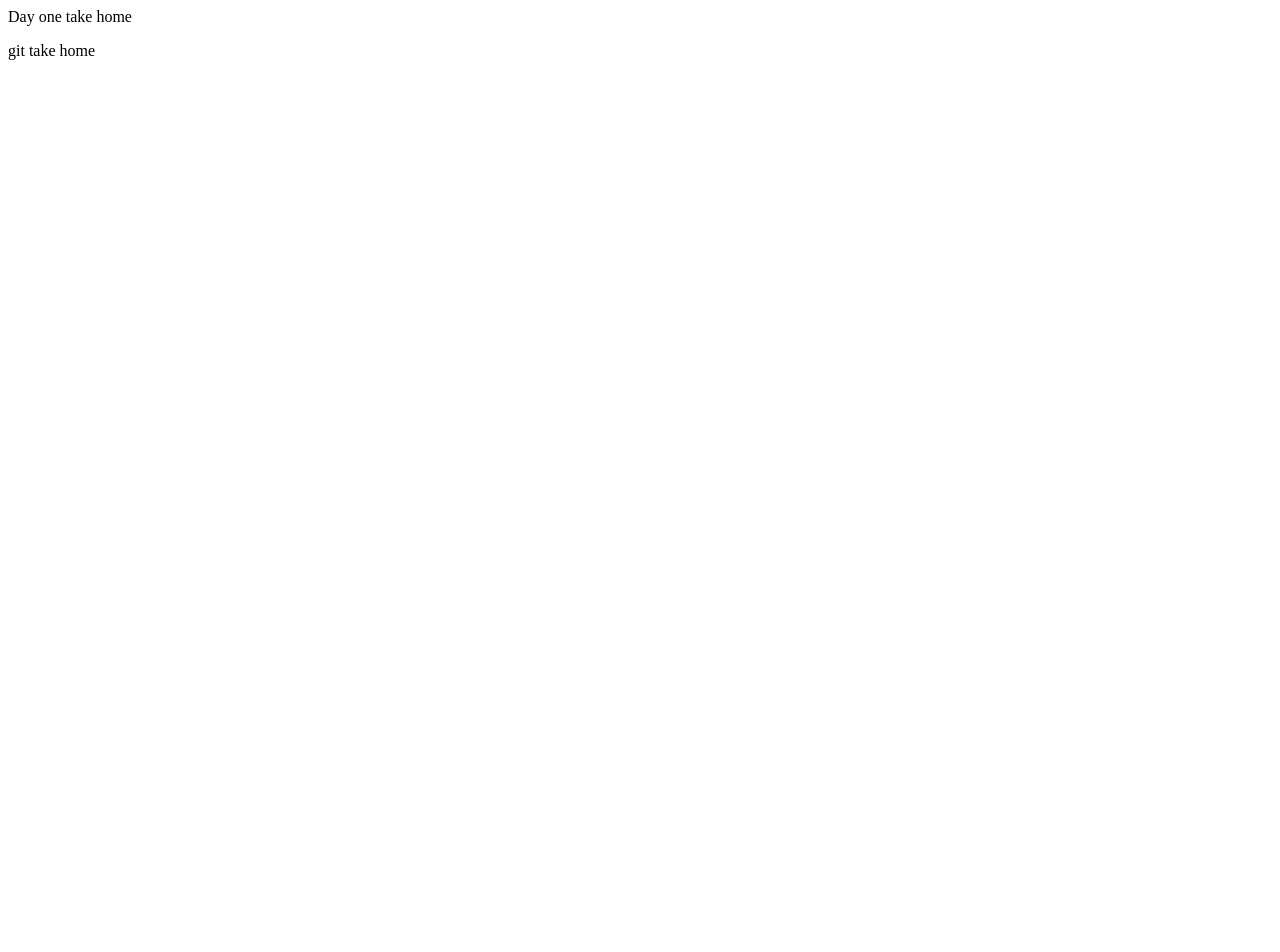
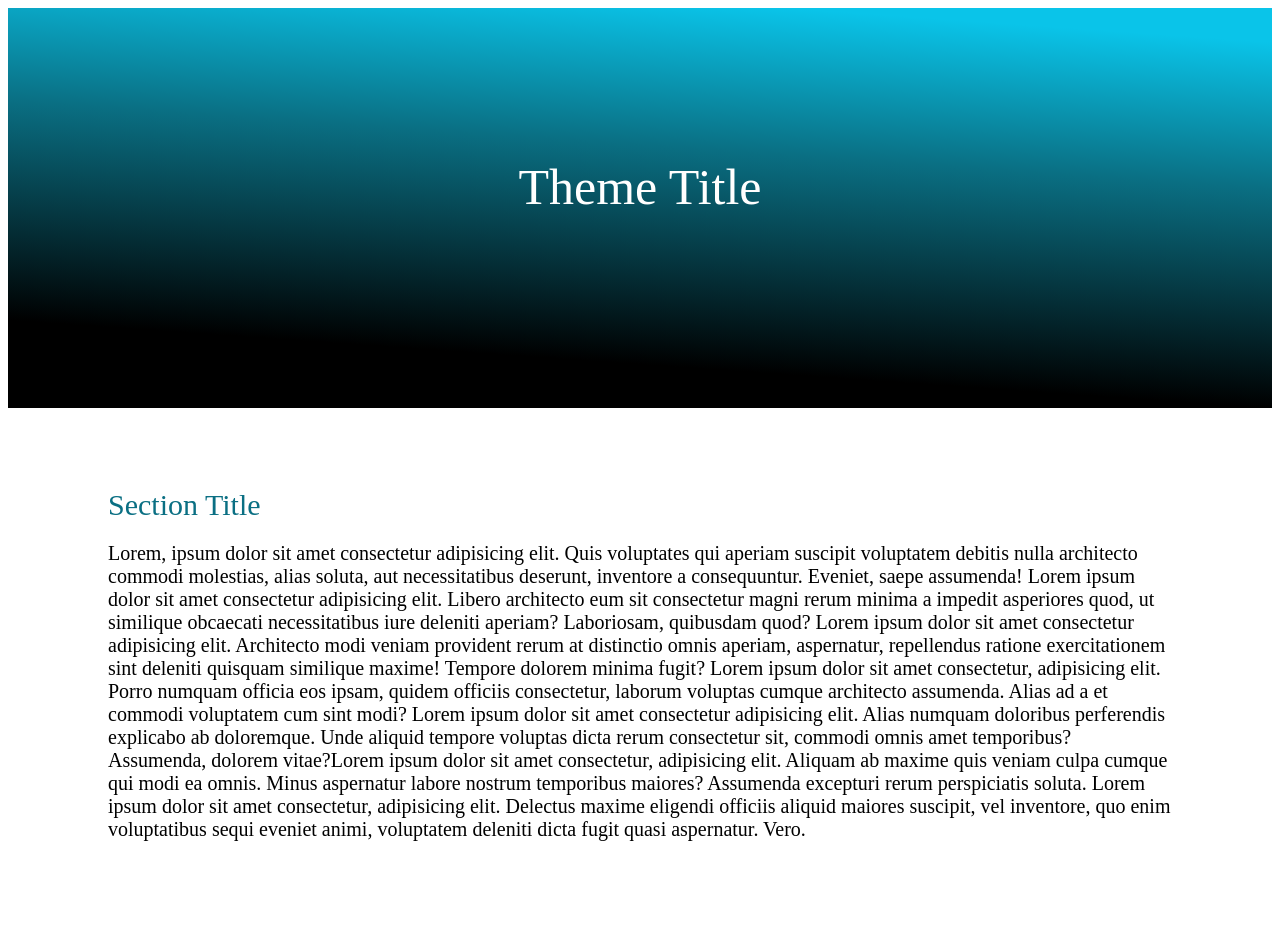
Before and after one commit to SebastianR415/mobile-friendly-practice, a plain HTML site: page index.html in a window 1280 px wide. Shown: the top 952 px of the page. Before the commit the page ends 800 px from the top, so only its background shows below. Drawn offline with Linux system fonts and the light colour scheme.

Commit message:
add header/section w/css

```diff
--- a/css/style.css
+++ b/css/style.css
@@ -0,0 +1,36 @@
+header{
+    color:white;
+    background: rgb(0,0,0);
+    background: linear-gradient(4deg, rgba(0,0,0,1) 18%, rgba(10,111,131,1) 63%, rgba(10,148,175,1) 76%, rgba(10,196,233,1) 93%);
+    height:250px;
+    text-align:center;
+    padding-top:150px;
+    font-size:50px;
+}
+section{
+    padding:100px;
+}
+.section-1{
+    color:rgba(10,111,131,1);
+    font-size:30px;
+    padding-top:80px;
+
+}
+.section-2{
+    color:rgba(10,111,131,1);
+    font-size:30px;
+    text-align: right;
+    padding-right:200px;
+
+}
+.p-1{
+    color: black;
+    font-size:20px;
+    text-align: left;
+}
+.p-2{
+    color: black;
+    font-size:20px;
+    text-align: left;
+
+}
--- a/index.html
+++ b/index.html
@@ -4,10 +4,31 @@
     <meta charset="UTF-8">
     <meta http-equiv="X-UA-Compatible" content="IE=edge">
     <meta name="viewport" content="width=device-width, initial-scale=1.0">
+    <link rel="stylesheet" href="css/style.css">
     <title>Document</title>
 </head>
 <body>
-    <header>Day one take home</header>
-    <p>git take home</p>
+    <header class="curve">Theme Title</header>
+
+    <section class="section-1">Section Title
+        <p class="p-1">Lorem, ipsum dolor sit amet consectetur adipisicing elit. Quis voluptates qui aperiam suscipit voluptatem debitis nulla architecto commodi molestias, alias soluta, aut necessitatibus deserunt, inventore a consequuntur. Eveniet, saepe assumenda!
+            Lorem ipsum dolor sit amet consectetur adipisicing elit. Libero architecto eum sit consectetur magni rerum minima a impedit asperiores quod, ut similique obcaecati necessitatibus iure deleniti aperiam? Laboriosam, quibusdam quod?
+            Lorem ipsum dolor sit amet consectetur adipisicing elit. Architecto modi veniam provident rerum at distinctio omnis aperiam, aspernatur, repellendus ratione exercitationem sint deleniti quisquam similique maxime! Tempore dolorem minima fugit?
+            Lorem ipsum dolor sit amet consectetur, adipisicing elit. Porro numquam officia eos ipsam, quidem officiis consectetur, laborum voluptas cumque architecto assumenda. Alias ad a et commodi voluptatem cum sint modi?
+            Lorem ipsum dolor sit amet consectetur adipisicing elit. Alias numquam doloribus perferendis explicabo ab doloremque. Unde aliquid tempore voluptas dicta rerum consectetur sit, commodi omnis amet temporibus? Assumenda, dolorem vitae?Lorem ipsum dolor sit amet consectetur, adipisicing elit. Aliquam ab maxime quis veniam culpa cumque qui modi ea omnis. Minus aspernatur labore nostrum temporibus maiores? Assumenda excepturi rerum perspiciatis soluta.
+            Lorem ipsum dolor sit amet consectetur, adipisicing elit. Delectus maxime eligendi officiis aliquid maiores suscipit, vel inventore, quo enim voluptatibus sequi eveniet animi, voluptatem deleniti dicta fugit quasi aspernatur. Vero.
+        </p>
+    </section>
+
+    <section class="section-2">Section Title
+        <p class="p-2">Lorem, ipsum dolor sit amet consectetur adipisicing elit. Quis voluptates qui aperiam suscipit voluptatem debitis nulla architecto commodi molestias, alias soluta, aut necessitatibus deserunt, inventore a consequuntur. Eveniet, saepe assumenda!
+            Lorem ipsum dolor sit amet consectetur adipisicing elit. Libero architecto eum sit consectetur magni rerum minima a impedit asperiores quod, ut similique obcaecati necessitatibus iure deleniti aperiam? Laboriosam, quibusdam quod?
+            Lorem ipsum dolor sit amet consectetur adipisicing elit. Architecto modi veniam provident rerum at distinctio omnis aperiam, aspernatur, repellendus ratione exercitationem sint deleniti quisquam similique maxime! Tempore dolorem minima fugit?
+            Lorem ipsum dolor sit amet consectetur, adipisicing elit. Porro numquam officia eos ipsam, quidem officiis consectetur, laborum voluptas cumque architecto assumenda. Alias ad a et commodi voluptatem cum sint modi?
+            Lorem ipsum dolor sit amet consectetur adipisicing elit. Alias numquam doloribus perferendis explicabo ab doloremque. Unde aliquid tempore voluptas dicta rerum consectetur sit, commodi omnis amet temporibus? Assumenda, dolorem vitae?Lorem ipsum dolor sit amet consectetur, adipisicing elit. Aliquam ab maxime quis veniam culpa cumque qui modi ea omnis. Minus aspernatur labore nostrum temporibus maiores? Assumenda excepturi rerum perspiciatis soluta.
+            Lorem ipsum dolor sit amet consectetur, adipisicing elit. Delectus maxime eligendi officiis aliquid maiores suscipit, vel inventore, quo enim voluptatibus sequi eveniet animi, voluptatem deleniti dicta fugit quasi aspernatur. Vero.
+        </p>
+    </section>
+
 </body>
 </html>
```
